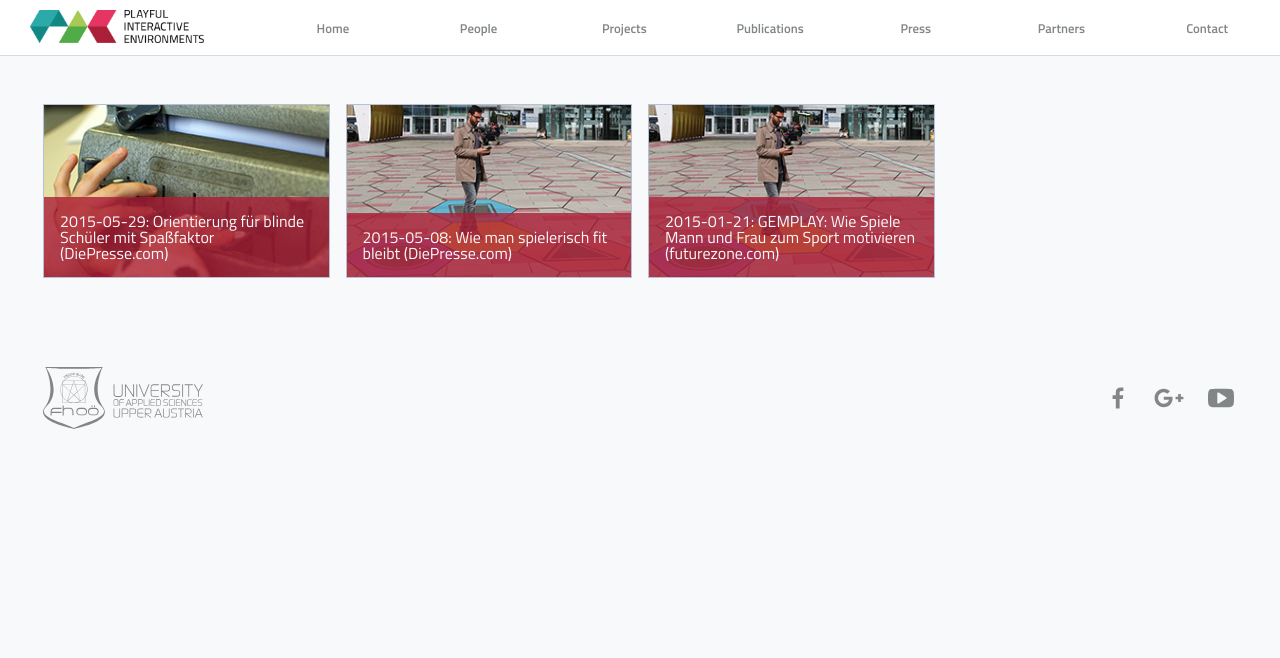
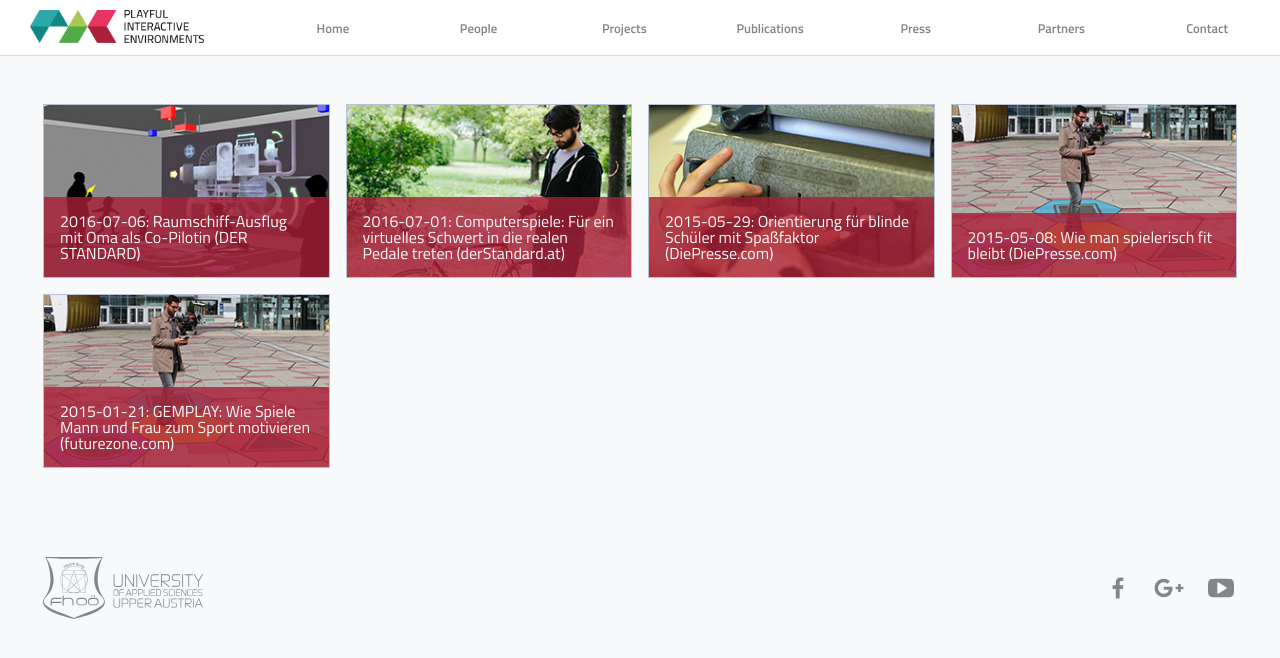
Before and after one commit to Playful-Interactive-Environments/pie-lab.at, a Jekyll site: the page built from _pages/press.html, in a window 1280 px wide. Shown: the top 658 px of the page. Built offline with Jekyll 4.4.1, drawn with Linux system fonts in a browser that asks for light colours.

Commit message:
Added news about Bike'N'Play and InterPlayces
Also adaptes press page templete to be able to link to images
internally.

```diff
--- a/_pages/press.html
+++ b/_pages/press.html
@@ -12,12 +12,18 @@ permalink: /press/
       {% if remote == "http" %}
         {% assign imageurl = pressrelease.titleimage %}
       {% else %}
-        {% assign imageurl = pressrelease.titleimage |prepend: pressrelease.url | prepend: site.baseurl %}
+        {% assign imageurl = pressrelease.titleimage | prepend: site.baseurl %}
       {% endif %}
     {% else %}
-      {% assign imageurl = "//placehold.it/300x500?text=" |append: pressrelease.title |replace: "'", '' | uri_escape %}
+      {% assign imageurl = "//placehold.it/300x500?text=" | append: pressrelease.title |replace: "'", '' | uri_escape %}
     {%endif%}
-    <a href="{{pressrelease.link.url}}" title="{{pressrelease.title}}" style="background-image: url({{imageurl}})" data-title="{{pressrelease.date}}: {{pressrelease.title}} ({{pressrelease.link.label}})">
+    {% assign url = pressrelease.link.url | slice: 0, 4 %}
+      {% if url == "http" %}
+        {% assign pressurl = pressrelease.link.url %}
+      {% else %}
+        {% assign pressurl = pressrelease.link.url | prepend: site.baseurl %}
+      {% endif %}
+    <a href="{{pressurl}}" title="{{pressrelease.title}}" style="background-image: url({{imageurl}})" data-title="{{pressrelease.date}}: {{pressrelease.title}} ({{pressrelease.link.label}})">
     </a>
   </div>
 {% endfor %}
```
Also changed, not shown: _data/pressrelease.yml (+14 -0 lines), js/main.js (+1 -1 lines), 1 other file.
